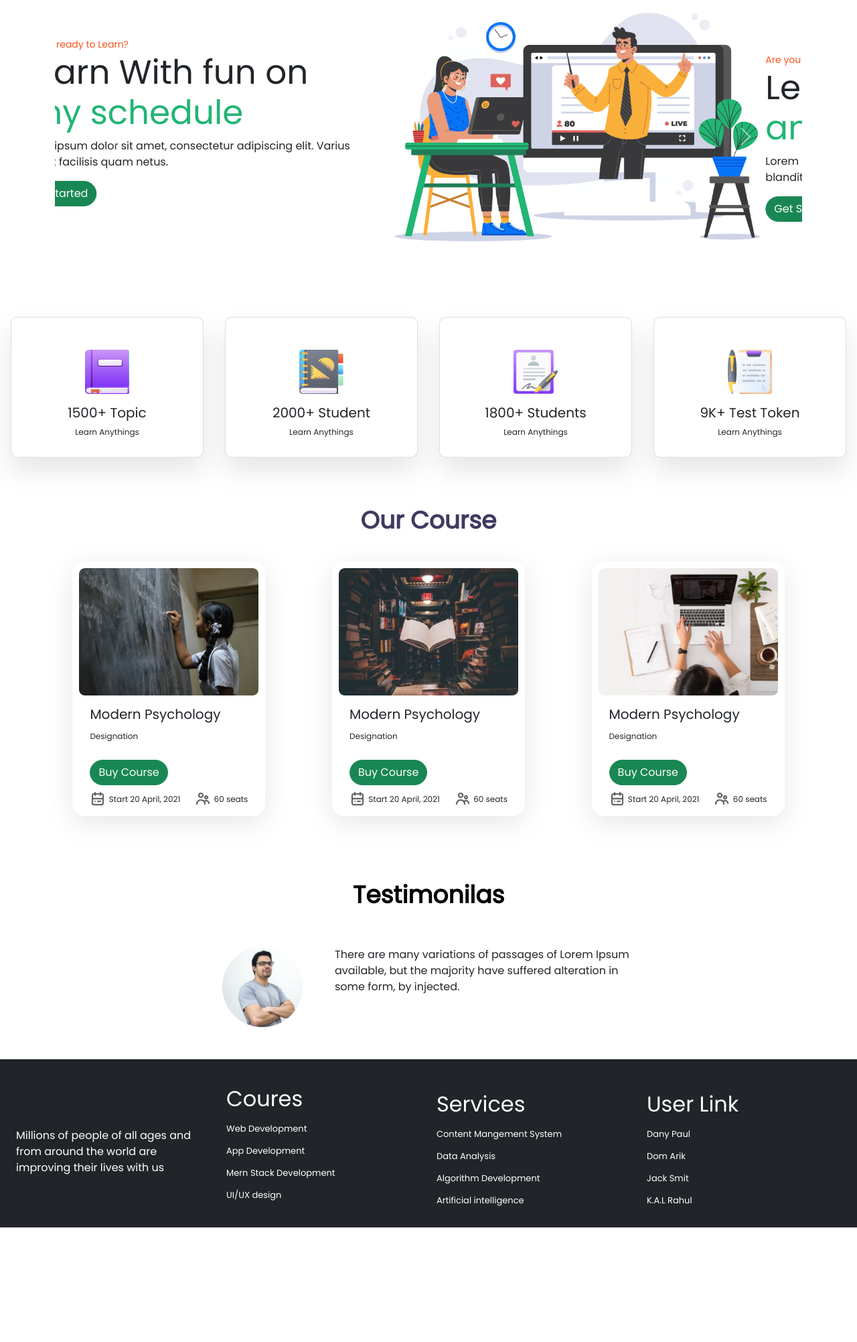
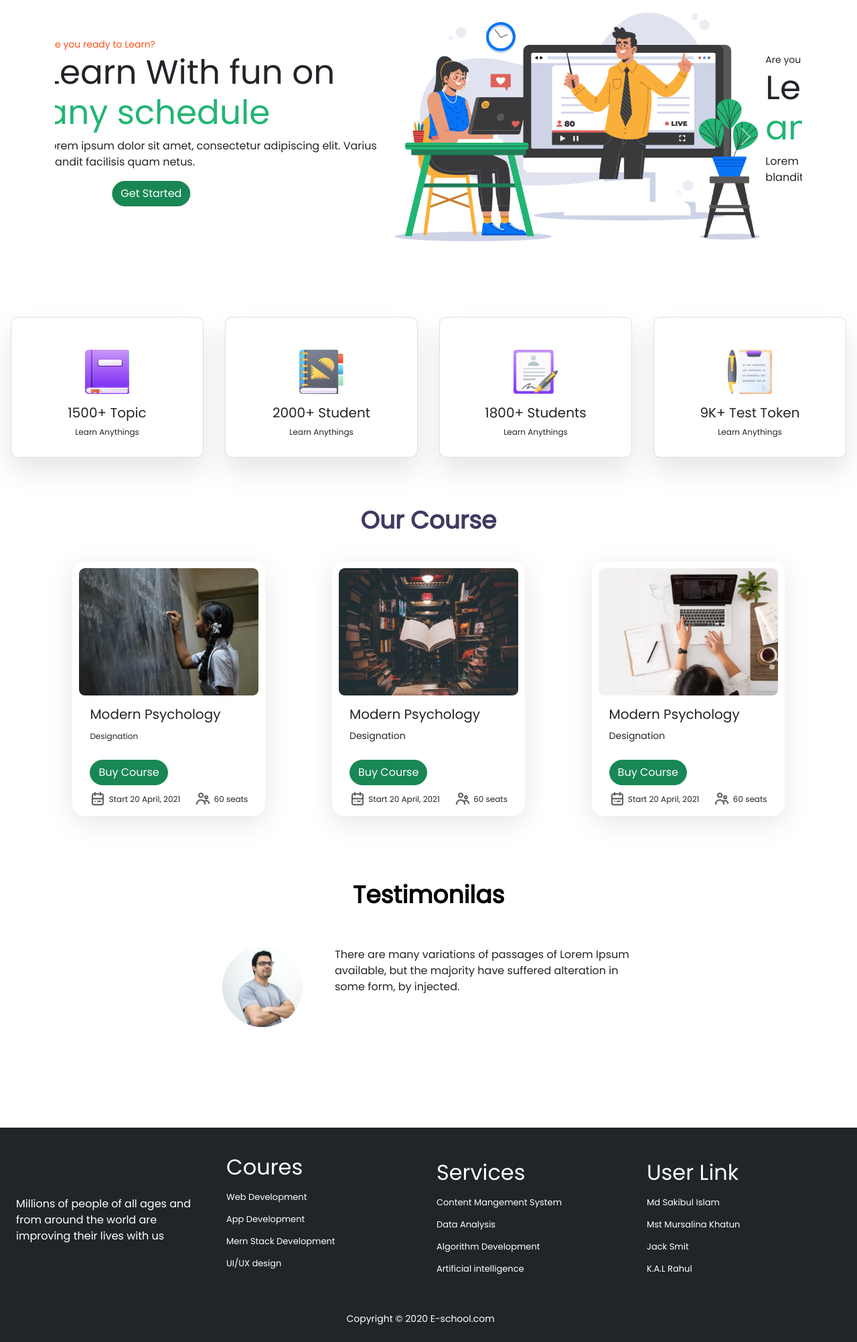
Before and after one commit to Md-Sakibul-Islam/e-school, a plain HTML site: page index.html in a window 1280 px wide. Shown: the part 130-2133 px from the top of the page at 67% size. Before the commit the page ends 1962 px from the top, so only its background shows below. Drawn offline with Linux system fonts and the light colour scheme.

Commit message:
final e-school

```diff
--- a/css/style.css
+++ b/css/style.css
@@ -1,86 +1,117 @@
+@import url("https://fonts.googleapis.com/css2?family=Poppins&display=swap");
+body {
+  font-family: "Poppins", sans-serif;
+}
+/*
+ ----------------------------------
+ logo/ navbar /btn-color style start
+ ----------------------------------
+  */
 
-@import url('https://fonts.googleapis.com/css2?family=Poppins&display=swap');
-body{
-    font-family: 'Poppins', sans-serif;
-}
-
-.logo{
+.logo {
   width: 200px;
   height: 59px;
 }
-.nav-item a{
+.nav-item a {
   font-size: 20px;
   margin-left: 38px;
 }
-.btn-color{
+.btn-color {
   font-size: 16px;
   padding: 8px 28px;
   border-radius: 30px;
-background: #21B573;
+  background: #21b573;
   color: white;
   width: 110px;
   text-align: center;
+}
+/*
+ ----------------------------------
+ logo/ navbar /btn-color  style end
+ ----------------------------------
+  */
 
-}
-.course-titile{
+/*
+ -------------------------------------------------------------------
+ carosuel / text / designation / course time/ card/footer style start
+ -------------------------------------------------------------------
+  */
+
+.course-titile {
   font-size: 50px;
 }
-.text-color{
-    color: #21B573;
+.get-started {
+  margin-left: 100px;
 }
-.slogan{
-    color: #FD511A;
+.text-color {
+  color: #21b573;
 }
-.card{
+.carousel-title {
+  color: #fd511a;
+}
+.card {
   width: 200px;
   height: 210px;
-    background: #FFFFFF;
+  background: #ffffff;
   box-shadow: 0px 20px 40px rgba(0, 0, 0, 0.1);
   border-radius: 10px;
   margin-top: 20px;
-
 }
-.course-title{
+.course-title {
   font-size: 36px;
   font-weight: bold;
   color: #413960;
 }
-.desig{
+
+.designation {
   font-size: 12px;
 }
-.card-text{
+.card-text {
   font-size: 12px;
   text-align: center;
 }
-.card-img-top{
+.card-img-top {
   width: 66px;
   height: 66px;
 }
 
-.time-text{
+.time-text {
   font-size: 12px;
 }
-.card-subject{
+.card-subject {
   padding: 10px;
   width: 370px;
   height: 380px;
-    background: #FFFFFF;
+  background: #ffffff;
   box-shadow: 0px 10px 40px rgba(0, 0, 0, 0.1);
   border-radius: 18px;
 }
-.testimonials h2{
+.testimonials-part {
+  margin-bottom: 150px !important;
+}
+.testimonials h2 {
   font-size: 36px;
   color: #000000;
   font-weight: bold;
   text-align: justify;
 }
-.testimoni-img img{
+.testimoni-img img {
   width: 120px;
   height: 120px;
 }
-.course-items a{
+.course-items a {
   text-decoration: none;
   color: white;
   font-size: 13px;
-line-height:33px;
+  line-height: 33px;
 }
+
+.footer-title {
+  font-size: 14px;
+}
+
+/*
+ -------------------------------------------------------------------
+ carosuel / text / designation / course time/ card/footer style end
+ -------------------------------------------------------------------
+  */
--- a/index.html
+++ b/index.html
@@ -9,6 +9,11 @@
     <link rel="stylesheet" href="css/style.css" />
   </head>
   <body>
+    <!--
+      --------------------------------------
+           header section start
+      --------------------------------------
+     -->
     <header class="container">
       <nav class="navbar navbar-expand-lg navbar-light">
         <div class="container-fluid">
@@ -48,7 +53,17 @@
         </div>
       </nav>
     </header>
+    <!--
+      --------------------------------------
+           header section end
+      --------------------------------------
+     -->
 
+    <!--
+       ---------------------------
+       carousel section start
+       ----------------------------
+     -->
     <section class="container mt-5">
       <div
         id="carouselExampleIndicators"
@@ -81,8 +96,8 @@
           <div class="carousel-item active">
             <div class="row">
               <div class="col-12 col-md-6 col-lg-6 d-flex align-items-center">
-                <div class="carousel-body ms-2">
-                  <small class="slogan">Are you ready to Learn?</small>
+                <div class="carousel-body ms-5">
+                  <small class="carousel-title">Are you ready to Learn?</small>
                   <h3 class="course-titile">
                     Learn With fun on
                     <span class="text-color">any schedule</span>
@@ -91,7 +106,7 @@
                     Lorem ipsum dolor sit amet, consectetur adipiscing elit.
                     Varius blandit facilisis quam netus.
                   </p>
-                  <button class="btn btn-success rounded-pill">
+                  <button class="btn btn-success rounded-pill get-started">
                     Get Started
                   </button>
                 </div>
@@ -120,7 +135,7 @@
                     Lorem ipsum dolor sit amet, consectetur adipiscing elit.
                     Varius blandit facilisis quam netus.
                   </p>
-                  <button class="btn btn-success rounded-pill">
+                  <button class="btn btn-success rounded-pill get-started">
                     Get Started
                   </button>
                 </div>
@@ -149,7 +164,7 @@
                     Lorem ipsum dolor sit amet, consectetur adipiscing elit.
                     Varius blandit facilisis quam netus.
                   </p>
-                  <button class="btn btn-success rounded-pill">
+                  <button class="btn btn-success rounded-pill get-started">
                     Get Started
                   </button>
                 </div>
@@ -187,6 +202,17 @@
       </div>
     </section>
 
+    <!--
+      ------------------------------------
+           carousel section end
+      -----------------------------------
+     -->
+
+    <!--
+       ----------------------------------
+       subject and student section start
+       ---------------------------------
+     -->
     <section class="container-fluid mt-5">
       <div class="row d-flex justify-content-evenly">
         <div
@@ -267,6 +293,17 @@
         </div>
       </div>
     </section>
+    <!--
+       ----------------------------------
+       subject and student section end
+       ---------------------------------
+     -->
+
+    <!--
+       ----------------------------------
+       Course section start
+       ---------------------------------
+     -->
 
     <section class="d-flex justify-content-around container-fluid mt-5">
       <div class="row">
@@ -292,7 +329,7 @@
             />
             <div class="card-body">
               <h5 class="card-title">Modern Psychology</h5>
-              <small class="desig">Designation</small> <br />
+              <small class="designation">Designation</small> <br />
               <a href="#" class="btn btn-success rounded-pill mt-4"
                 >Buy Course</a
               >
@@ -408,7 +445,19 @@
       </div>
     </section>
 
-    <section class="container-fluid mt-5 mb-5">
+    <!--
+       ----------------------------------
+       Course section end
+       ---------------------------------
+     -->
+
+    <!--
+       ----------------------------------
+       Testimonials section start
+       ---------------------------------
+     -->
+
+    <section class="testimonials-part container-fluid mt-5 mb-5">
       <div class="row">
         <div class="testimonials d-flex justify-content-center mt-5">
           <h2>Testimonilas</h2>
@@ -433,39 +482,92 @@
       </div>
     </section>
 
-    <section class="container-fluid d-flex justify-content-around bg-dark text-white mt-5 p-4">
+    <!--
+       ----------------------------------
+       Testimonials section end
+       ---------------------------------
+     -->
+
+    <!--
+       ----------------------------------
+       footer/course/services section start
+       ---------------------------------
+     -->
+
+    <section
+      class="
+        footer
+        container-fluid
+        d-flex
+        justify-content-around
+        bg-dark
+        text-white
+        mt-5
+        p-4
+      "
+    >
       <div class="row">
-        <div class="col-lg-3 col-12 col-md-6 d-flex justify-content-center align-items-center mt-4">
+        <div
+          class="
+            col-lg-3 col-12 col-md-6
+            d-flex
+            justify-content-center
+            align-items-center
+            mt-4
+          "
+        >
           <span>
             Millions of people of all ages and from around the world are
             improving their lives with us
           </span>
-
         </div>
-        <div class="course-items col-lg-3 col-12 col-md-6 d-flex flex-column mt-3">
+        <div
+          class="course-items col-lg-3 col-12 col-md-6 d-flex flex-column mt-3"
+        >
           <h2>Coures</h2>
-            <a href="#">Web Development</a>
-            <a href="#">App Development</a>
-            <a href="#">Mern Stack Development</a>
-            <a href="#">UI/UX design</a>
-
+          <a href="#">Web Development</a>
+          <a href="#">App Development</a>
+          <a href="#">Mern Stack Development</a>
+          <a href="#">UI/UX design</a>
         </div>
-        <div class="col-lg-3 col-12 col-md-6 course-items d-flex flex-column mt-4">
+        <div
+          class="col-lg-3 col-12 col-md-6 course-items d-flex flex-column mt-4"
+        >
           <h2>Services</h2>
           <a href="#">Content Mangement System</a>
           <a href="#">Data Analysis</a>
           <a href="#">Algorithm Development</a>
           <a href="#">Artificial intelligence </a>
         </div>
-        <div class="col-lg-3 col-12 col-md-6 course-items d-flex flex-column mt-4">
+        <div
+          class="col-lg-3 col-12 col-md-6 course-items d-flex flex-column mt-4"
+        >
           <h2>User Link</h2>
-          <a href="#">Dany Paul</a>
-          <a href="#">Dom Arik</a>
+          <a href="#">Md Sakibul Islam</a>
+          <a href="#">Mst Mursalina Khatun</a>
           <a href="#"> Jack Smit</a>
           <a href="#">K.A.L Rahul</a>
         </div>
+
+        <div class="row">
+          <span
+            class="
+              footer-title
+              d-flex
+              align-items-center
+              justify-content-center
+              mt-5
+            "
+            >Copyright &copy; 2020 E-school.com</span
+          >
+        </div>
       </div>
     </section>
+    <!--
+       ----------------------------------
+       footer/course/services section end
+       ---------------------------------
+     -->
 
     <script src="./js/bootstrap.bundle.min.js"></script>
   </body>
```
Lines whose indentation alone changed are shown as unchanged.
